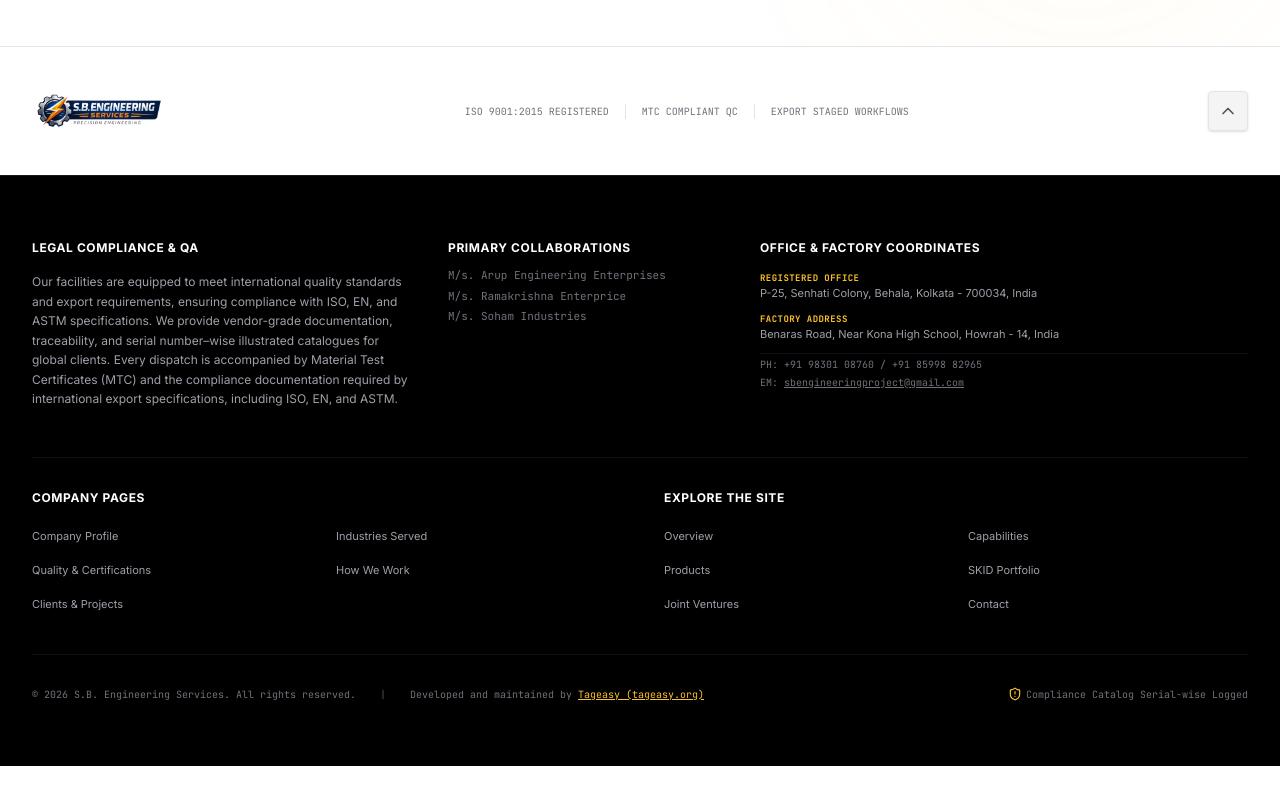
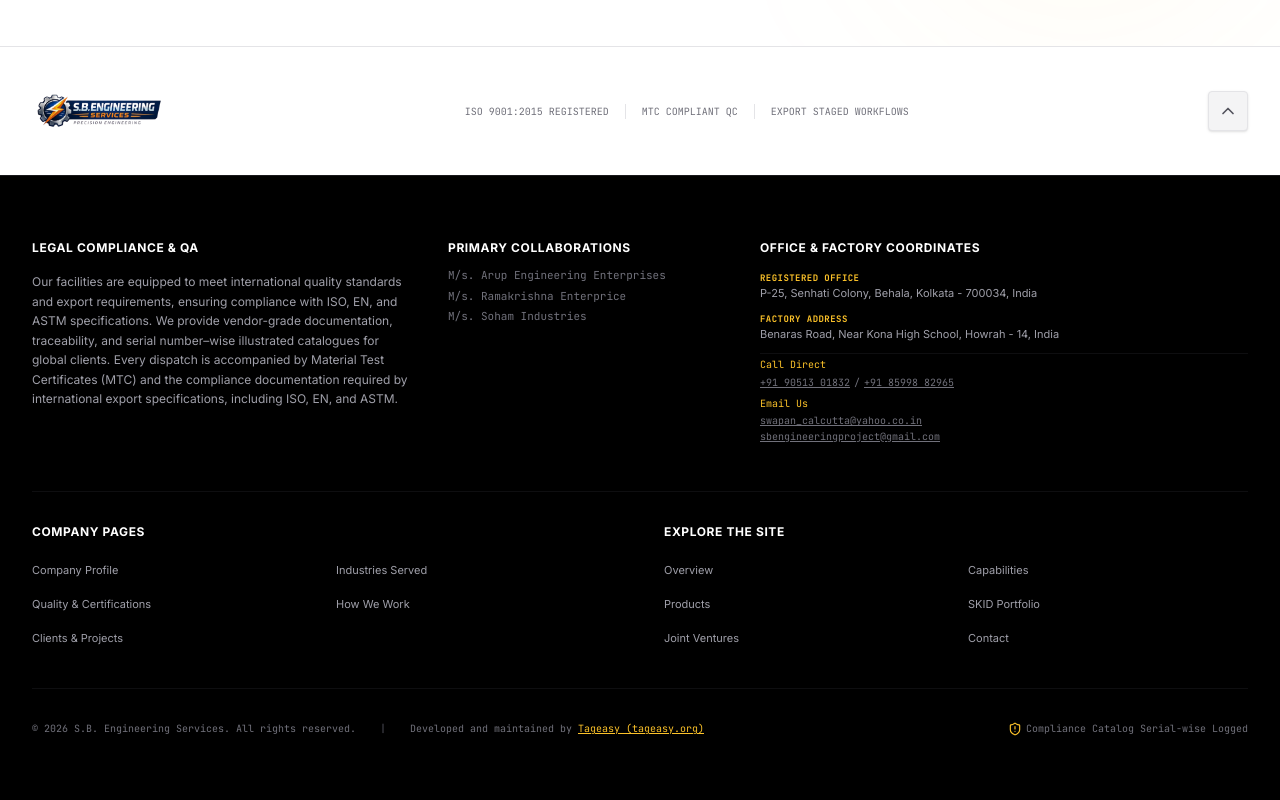
Before and after one commit to lokeshchoudhury20041992/sbengineeringservices, a React (Vite) app: page / in a window 1280 px wide. Shown: the part 11112-11912 px from the top of the page. Before the commit the page ends 11878 px from the top, so only its background shows below. Built offline with nearby package versions, Linux system fonts and the light colour scheme; a web font is replaced by a local one.

Commit message:
Update footer contact details

```diff
--- a/src/components/Footer.tsx
+++ b/src/components/Footer.tsx
@@ -87,8 +87,17 @@ export default function Footer() {
                   <p className="mt-0.5">Benaras Road, Near Kona High School, Howrah - 14, India</p>
                 </div>
                 <div className="pt-1 flex flex-col gap-1 font-mono text-[10px] text-zinc-500 border-t border-zinc-900/60 mt-2">
-                  <div>PH: +91 98301 08760 / +91 85998 82965</div>
-                  <div>EM: <a href="mailto:sbengineeringproject@gmail.com" className="hover:text-brand-yellow transition underline">sbengineeringproject@gmail.com</a></div>
+                  <span className="text-brand-yellow">Call Direct</span>
+                  <div>
+                    <a href="tel:+919051301832" className="hover:text-brand-yellow transition underline">+91 90513 01832</a>
+                    <span className="px-1">/</span>
+                    <a href="tel:+918599882965" className="hover:text-brand-yellow transition underline">+91 85998 82965</a>
+                  </div>
+                  <span className="text-brand-yellow mt-1">Email Us</span>
+                  <div className="flex flex-col gap-0.5">
+                    <a href="mailto:swapan_calcutta@yahoo.co.in" className="hover:text-brand-yellow transition underline">swapan_calcutta@yahoo.co.in</a>
+                    <a href="mailto:sbengineeringproject@gmail.com" className="hover:text-brand-yellow transition underline">sbengineeringproject@gmail.com</a>
+                  </div>
                 </div>
               </div>
             </div>
```
